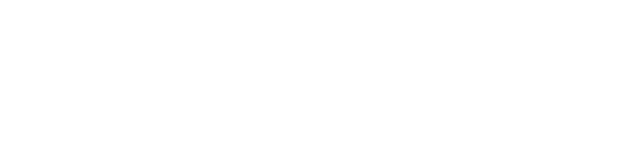
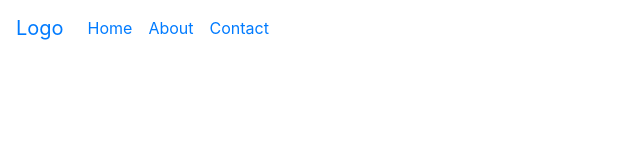
Before and after one commit to nj2024/nj2024.github.io1, a plain HTML site: page index.html in a window 1280 px wide. Shown: the whole page, without its empty margins (0-640 px from the left). Drawn offline with nearby package versions, Linux system fonts and the light colour scheme.

Commit message:
Update index.html

```diff
--- a/index.html
+++ b/index.html
@@ -1,12 +1,33 @@
 <!DOCTYPE html>
 <html lang="en">
-<head>
-  <title>Nikita Jadhav</title>
-  <meta charset="utf-8">
-  <meta name="viewport" content="width=device-width, initial-scale=1">
+  <head>
 
-  <link rel="stylesheet" href="https://stackpath.bootstrapcdn.com/bootstrap/4.1.3/css/bootstrap.min.css" integrity="sha384-MCw98/SFnGE8fJT3GXwEOngsV7Zt27NXFoaoApmYm81iuXoPkFOJwJ8ERdknLPMO" crossorigin="anonymous">
-</head>
+    <title>Bootstrap Tutorial Sample Page</title>
+    <meta charset="utf-8">
+    <meta name="viewport" content="width=device-width, initial-scale=1">
+    <link rel="stylesheet" href="https://stackpath.bootstrapcdn.com/bootstrap/4.1.3/css/bootstrap.min.css" integrity="sha384-MCw98/SFnGE8fJT3GXwEOngsV7Zt27NXFoaoApmYm81iuXoPkFOJwJ8ERdknLPMO" crossorigin="anonymous">
+  </head>
 <body>
+  <nav class="navbar navbar-expand-md">
+  <a class="navbar-brand" href="#">Logo</a>
+  <button class="navbar-toggler navbar-dark" type="button" data-toggle="collapse" data-target="#main-navigation">
+    <span class="navbar-toggler-icon"></span>
+  </button>
+  <div class="collapse navbar-collapse" id="main-navigation">
+    <ul class="navbar-nav">
+      <li class="nav-item">
+        <a class="nav-link" href="#">Home</a>
+      </li>
+      <li class="nav-item">
+        <a class="nav-link" href="#">About</a>
+      </li>
+      <li class="nav-item">
+        <a class="nav-link" href="#">Contact</a>
+      </li>
+    </ul>
+  </div>
+</nav>
+<script src="https://code.jquery.com/jquery-3.3.1.slim.min.js" integrity="sha384-q8i/X+965DzO0rT7abK41JStQIAqVgRVzpbzo5smXKp4YfRvH+8abtTE1Pi6jizo" crossorigin="anonymous"></script>
+<script src="https://stackpath.bootstrapcdn.com/bootstrap/4.1.3/js/bootstrap.min.js" integrity="sha384-ChfqqxuZUCnJSK3+MXmPNIyE6ZbWh2IMqE241rYiqJxyMiZ6OW/JmZQ5stwEULTy" crossorigin="anonymous"></script>
 </body>
 </html>
```
